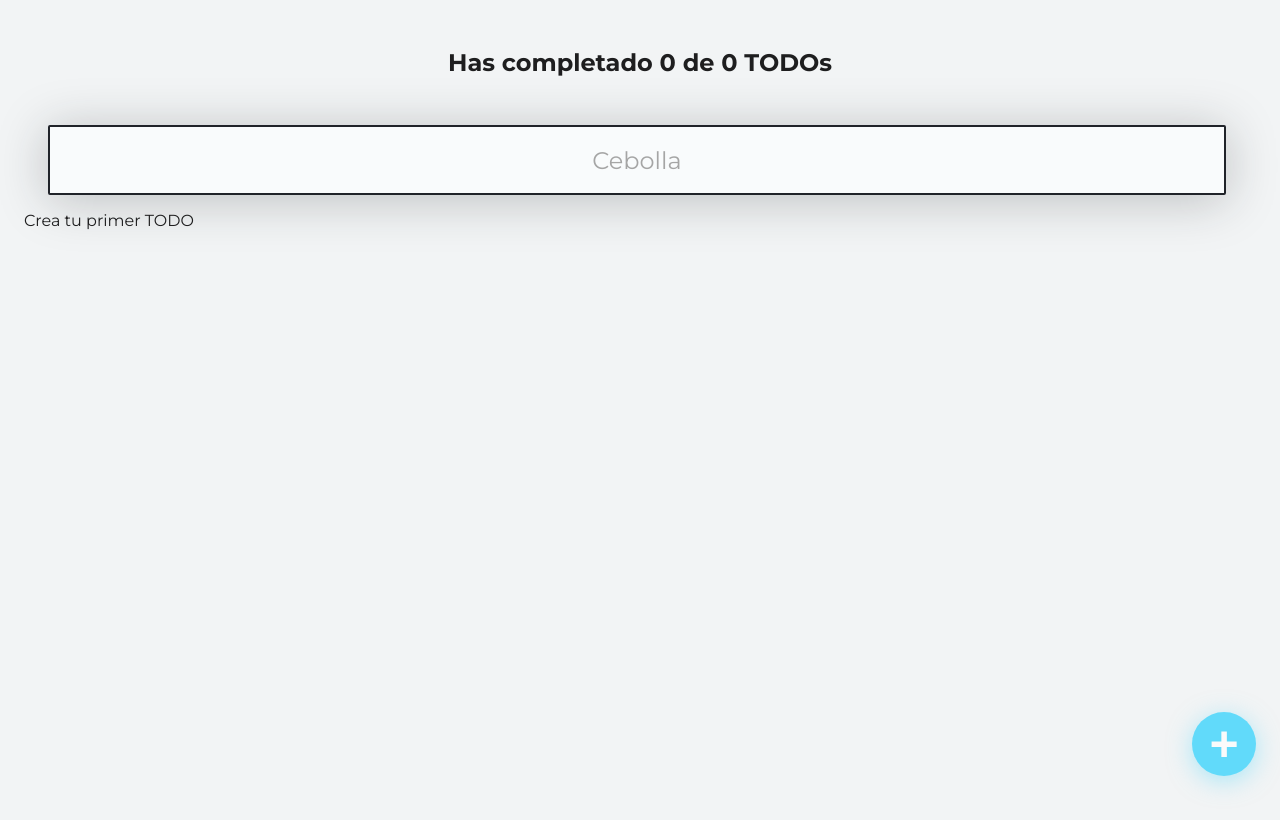
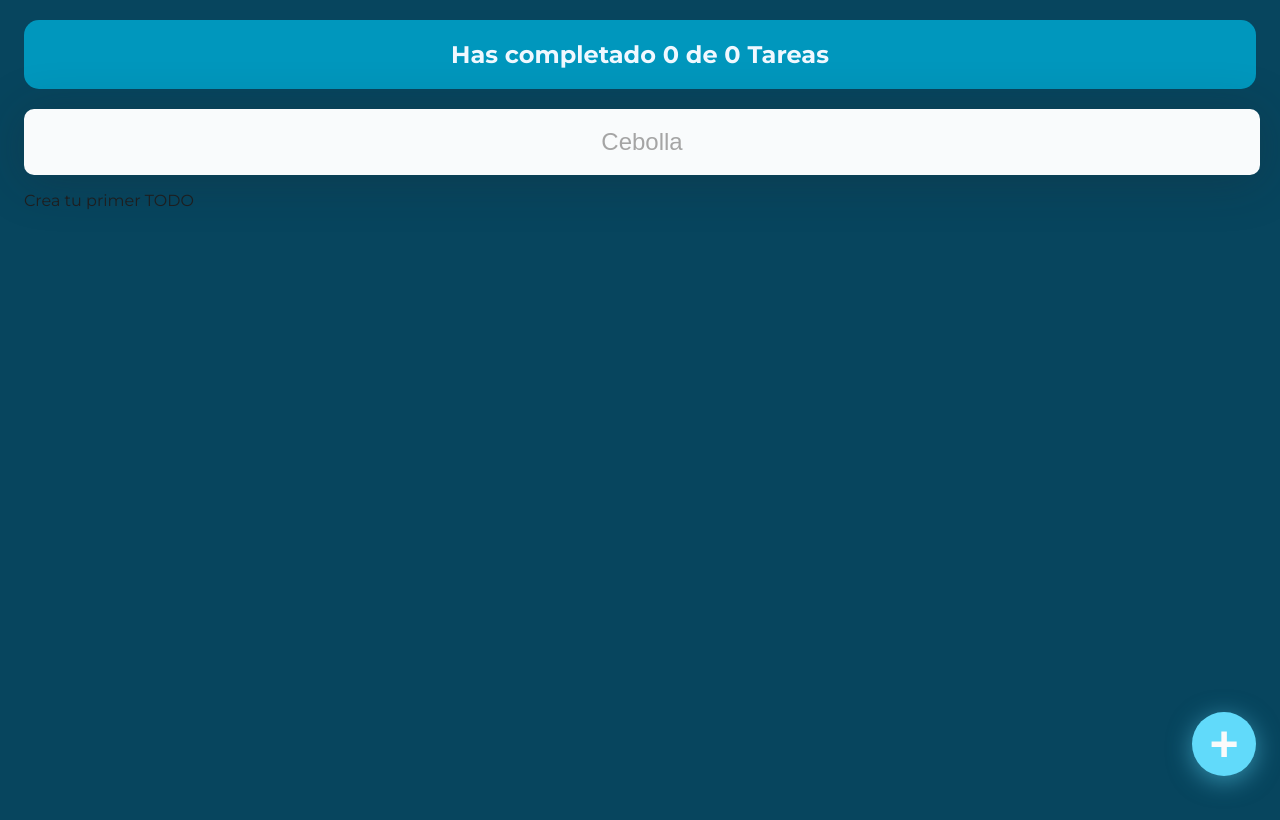
Before and after one commit to SrHatcher/practicando-react, a React (Create React App) app: page / in a window 1280 px wide. Built offline with nearby package versions, Linux system fonts and the light colour scheme.

Commit message:
clase para hacer deploy en github pages

```diff
--- a/src/TodoCounter/TodoCounter.css
+++ b/src/TodoCounter/TodoCounter.css
@@ -1,6 +1,9 @@
 .TodoCounter{
     font-size: 24px;
     text-align: center;
-    margin: 0;
-    padding: 48px;
+    margin: 10 auto;
+    padding: 20px;
+    color: aliceblue;
+    background-color: rgb(0, 151, 189);
+    border-radius: 15px;
 }
--- a/src/TodoCounter/index.js
+++ b/src/TodoCounter/index.js
@@ -5,7 +5,7 @@ import {TodoContext} from '../todoContext'
 function TodoCounter(){
     const {totalTodos, completedTodos}=useContext(TodoContext)
     return (
-        <h2 className='TodoCounter'>Has completado {completedTodos} de {totalTodos} TODOs</h2>
+        <h2 className='TodoCounter'>Has completado {completedTodos} de {totalTodos} Tareas</h2>
     )
 }
 
--- a/src/TodoSearch/TodoSearch.css
+++ b/src/TodoSearch/TodoSearch.css
@@ -1,13 +1,13 @@
 .TodoSearch {
     background: #F9FBFC;
-    border-radius: 2px;
-    border: 2px solid #202329;
-    margin: 0 24px;
+    border-radius: 10px;
+    border: none;
+    margin: 0 auto;
     height: 64px;
-    width: calc(100% - 62px);
+    width: 100%;
     font-size: 24px;
     text-align: center;
-    font-family: 'Montserrat';
+    font-family: 'Arial';
     font-weight: 400;
     color: #1E1E1F;
     box-shadow: 0px 5px 50px rgba(32, 35, 41, 0.25);
@@ -15,7 +15,7 @@
 
   .TodoSearch::placeholder {
     color: #A5A5A5;
-    font-family: 'Montserrat';
+    font-family: 'Arial';
     font-weight: 400;
   }
 
--- a/src/index.css
+++ b/src/index.css
@@ -1,7 +1,7 @@
 body{
   margin: 0;
   padding: 0;
-  background: #F2F4F5;
+  background: #07455e;
   color: #1E1E1F;
   font-family: 'Montserrat', Arial, Helvetica, sans-serif;
 }
```
Also changed, not shown: package.json (+8 -2 lines), 1 other file (tests, documents, lock files or other folders).
